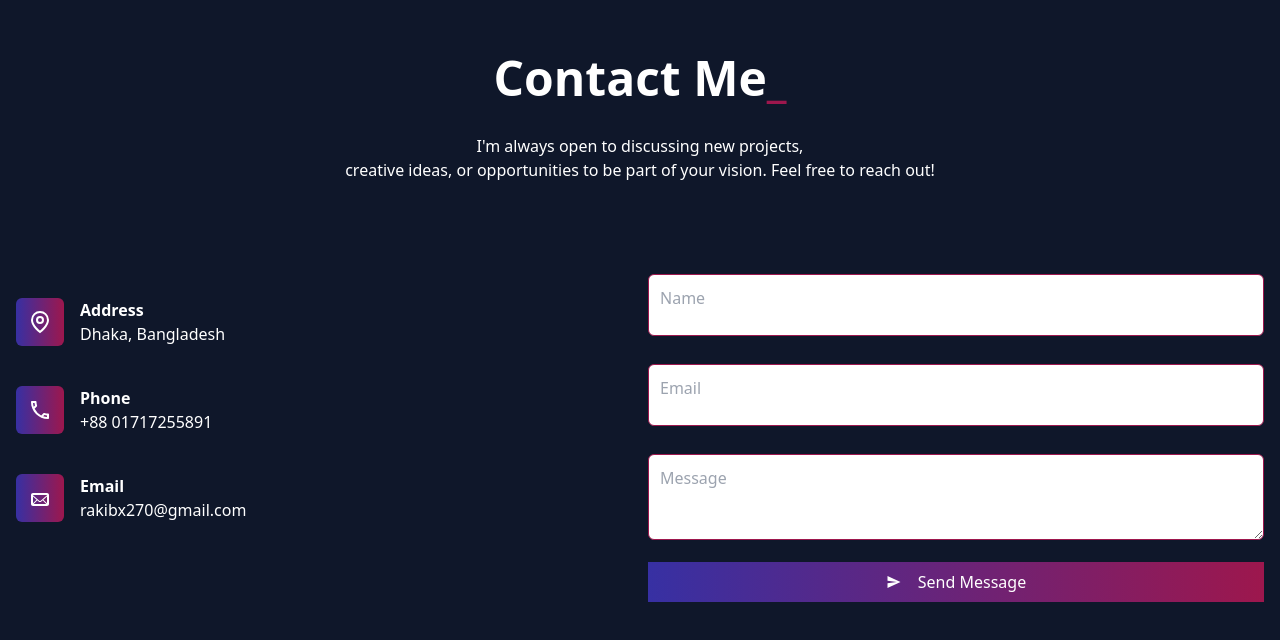
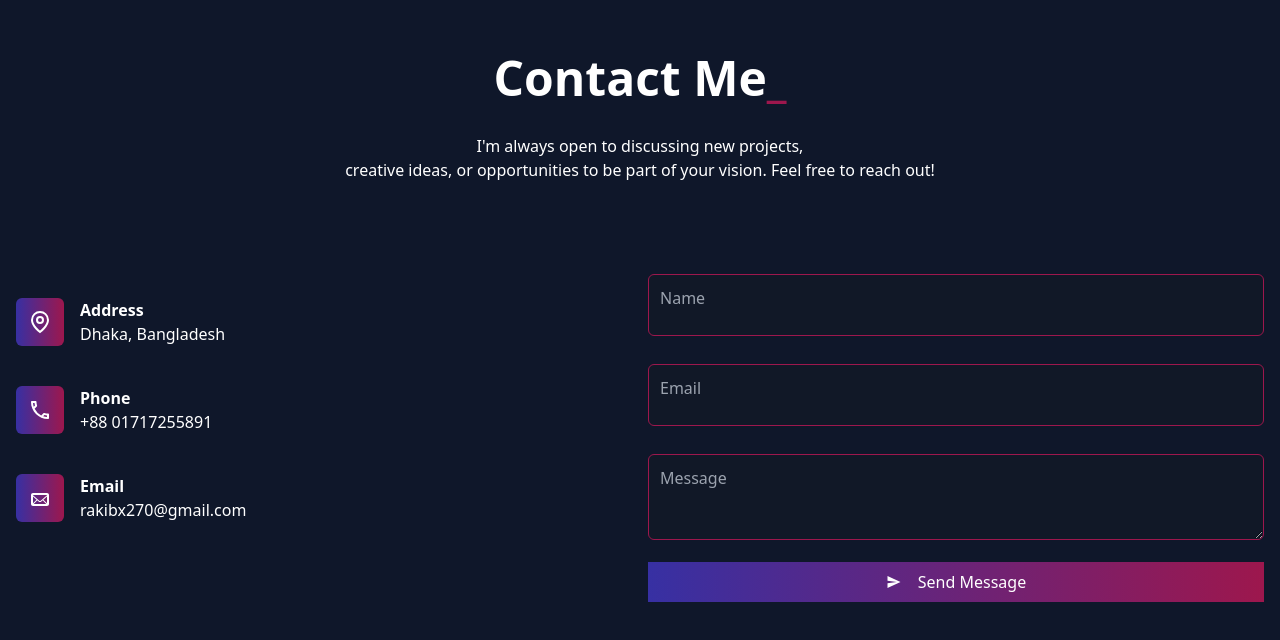
Before and after one commit to Rakibul-Hasan270/portfolio, a React (Vite) app: page / in a window 1280 px wide. Shown: the part 2915-3555 px from the top of the page. Built offline with nearby package versions, Linux system fonts and the light colour scheme.

Commit message:
update contact section

```diff
--- a/src/components/Contact/Contact.jsx
+++ b/src/components/Contact/Contact.jsx
@@ -85,7 +85,7 @@ const Contact = () => {
                                 id="name"
                                 name="from_name"
                                 placeholder=" "
-                                className="bg-white dark:bg-gray-900 mt-3 peer w-full p-3 pt-6 border border-pink-800 rounded-md outline-none focus:border-gray-500"
+                                className="bg-gray-900 text-white mt-3 peer w-full p-3 pt-6 border border-pink-800 rounded-md outline-none focus:border-gray-500"
                                 required
                             />
                             <label
@@ -101,7 +101,7 @@ const Contact = () => {
                                 id="email"
                                 name="from_email"
                                 placeholder=" "
-                                className="bg-white dark:bg-gray-900 mt-3 peer w-full p-3 pt-6 border border-pink-800 rounded-md outline-none focus:border-gray-500"
+                                className="bg-gray-900 text-white mt-3 peer w-full p-3 pt-6 border border-pink-800 rounded-md outline-none focus:border-gray-500"
                                 required
                             />
                             <label
@@ -117,7 +117,7 @@ const Contact = () => {
                                 id="message"
                                 name="message"
                                 placeholder=" "
-                                className="bg-white dark:bg-gray-900 mt-3 peer w-full p-3 pt-6 border border-pink-800 rounded-md outline-none focus:border-gray-500"
+                                className="bg-gray-900 text-white mt-3 peer w-full p-3 pt-6 border border-pink-800 rounded-md outline-none focus:border-gray-500"
                                 required
                             >
                             </textarea>
@@ -137,7 +137,6 @@ const Contact = () => {
                         </button>
                     </form>
                 </div >
-
             </div >
         </div >
     );
```
